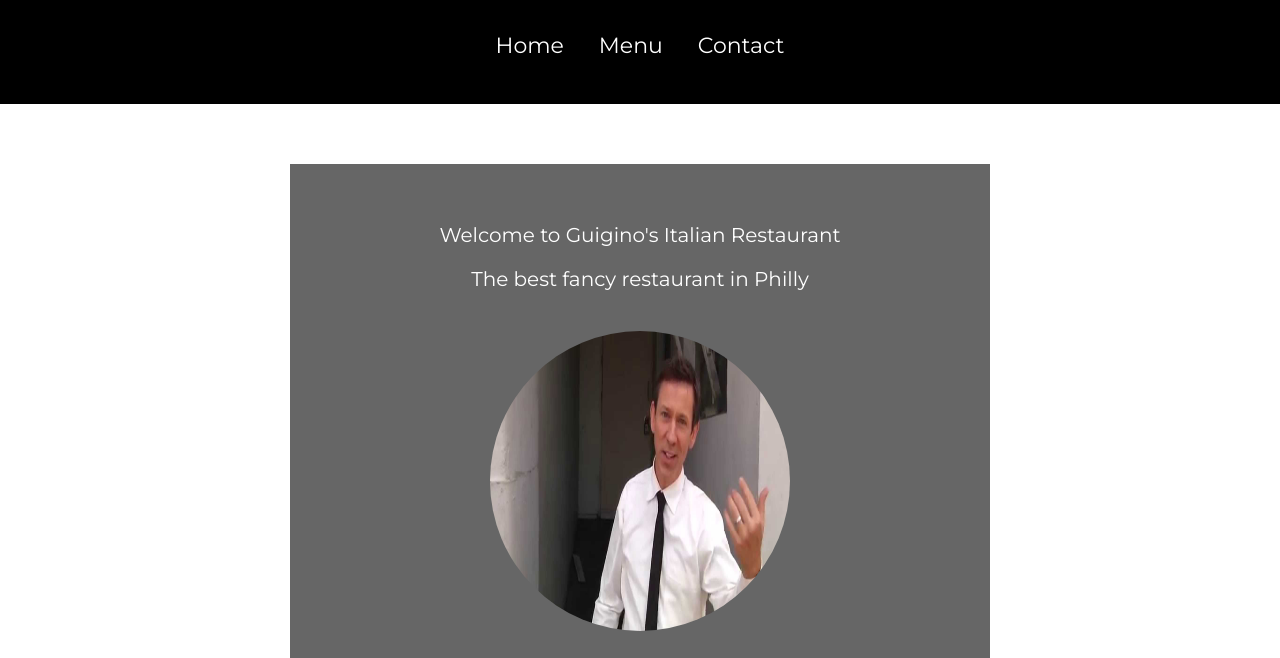
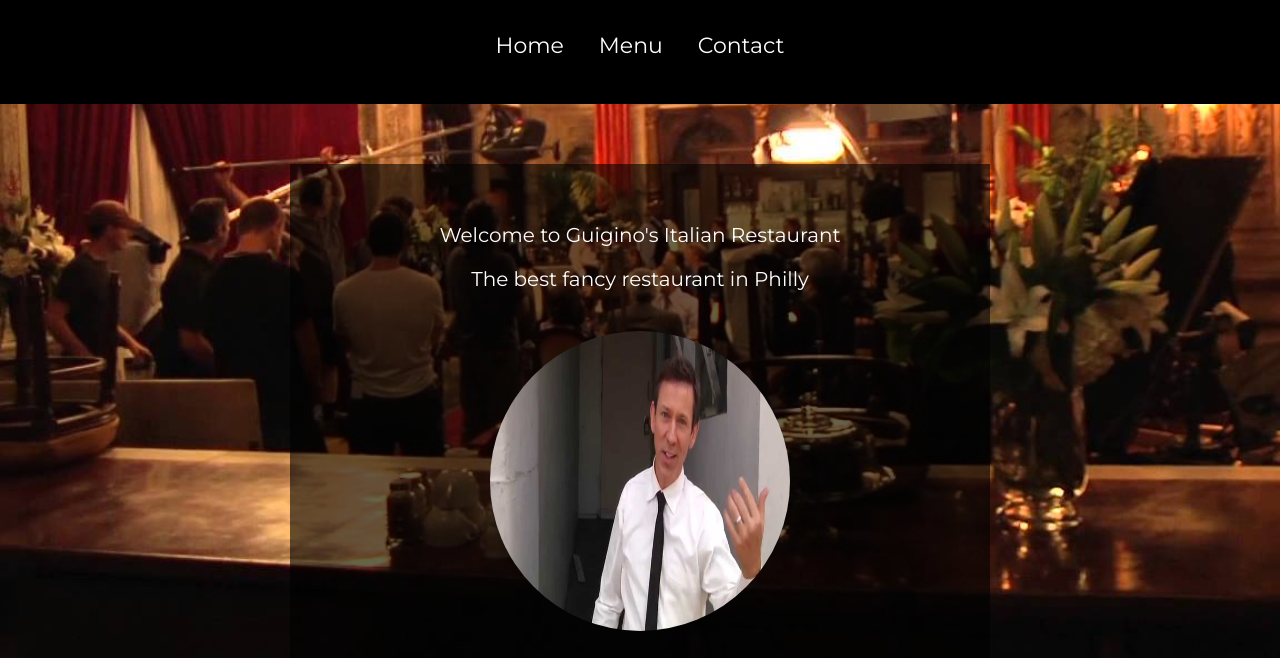
Before and after one commit to PapaZrix/restaurant-page-project, a plain HTML site: page index.html in a window 1280 px wide. Shown: the part 131-789 px from the top of the page. Drawn offline with nearby package versions, Linux system fonts and the light colour scheme.

Commit message:
Fix background picture routing

```diff
--- a/styles.css
+++ b/styles.css
@@ -5,7 +5,7 @@
 }
 
 body {
-    background-image: url("../src/pics/guiginos.jpg");
+    background-image: url("pics/guiginos.jpg");
     background-size: cover;
     background-repeat: no-repeat;
     background-position: center center;
```
